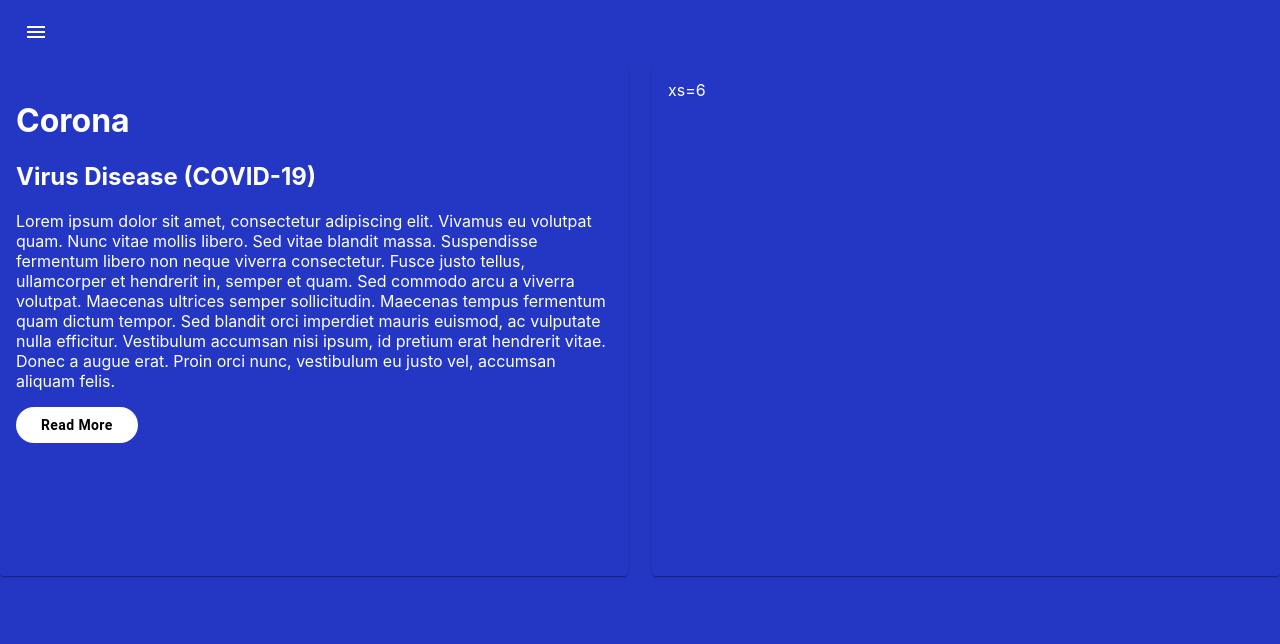
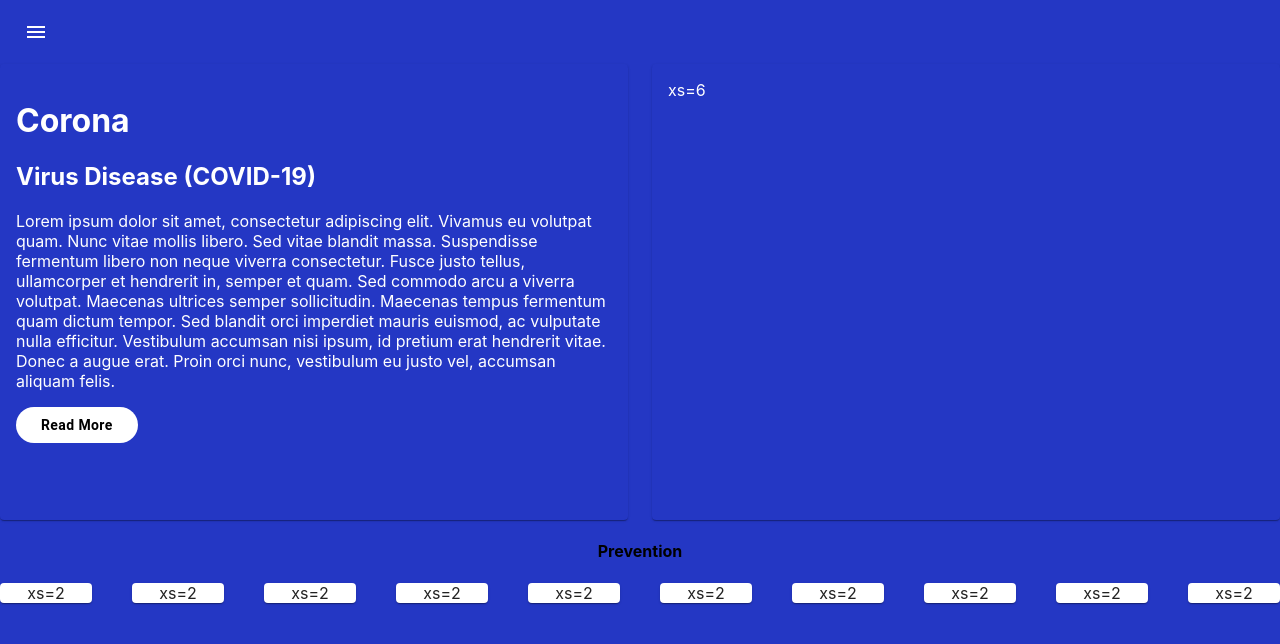
Before and after one commit to cardiffinc/covid-19-home, a React (Create React App) app: page / in a window 1280 px wide. Shown: the top 644 px of the page. Built offline with nearby package versions, Linux system fonts and the light colour scheme.

Commit message:
Update Home.js

```diff
--- a/src/components/Home/Home.js
+++ b/src/components/Home/Home.js
@@ -21,7 +21,7 @@ const useStyles = makeStyles((theme) => ({
     padding: theme.spacing(2),
     textAlign: 'left',
     color: '#fff',
-    height: 'inherit',
+    height: '-webkit-fill-available',
     background: 'none'
   },
   homeGrid:{
@@ -38,11 +38,15 @@ const useStyles = makeStyles((theme) => ({
     paddingRight: 25,
     textTransform: 'initial',
     fontWeight: 'bold',
+  },
+  infoGrid:{
+
   }
 }));
 
 function Home() {
   const classes = useStyles();
+  const twelve = [0, 1, 2, 3, 4, 5, 6, 7, 8, 9, 10, 11 ]
   return (
     <div>
       <AppBar position="static" className={classes.appBar}>
@@ -67,6 +71,47 @@ function Home() {
           <Paper className={classes.paper}>xs=6</Paper>
         </Grid>
       </Grid>
+      <Grid>
+        <h4>Prevention</h4>
+          <Grid item xs={12} className={classes.infoGrid}>
+              <Grid
+                container
+                spacing={2}
+                direction="row"
+                justify="space-between">
+                    <Grid item xs={1}>
+                        <Paper>xs=2</Paper>
+                    </Grid>
+                    <Grid item xs={1}>
+                        <Paper>xs=2</Paper>
+                    </Grid>
+                    <Grid item xs={1}>
+                        <Paper>xs=2</Paper>
+                    </Grid>
+                    <Grid item xs={1}>
+                        <Paper>xs=2</Paper>
+                    </Grid>
+                    <Grid item xs={1}>
+                        <Paper>xs=2</Paper>
+                    </Grid>
+                    <Grid item xs={1}>
+                        <Paper>xs=2</Paper>
+                    </Grid>
+                    <Grid item xs={1}>
+                        <Paper>xs=2</Paper>
+                    </Grid>
+                    <Grid item xs={1}>
+                        <Paper>xs=2</Paper>
+                    </Grid>
+                    <Grid item xs={1}>
+                        <Paper>xs=2</Paper>
+                    </Grid>
+                    <Grid item xs={1}>
+                        <Paper>xs=2</Paper>
+                    </Grid>
+              </Grid>
+          </Grid>
+      </Grid>
     </div>
   )
 }
```
